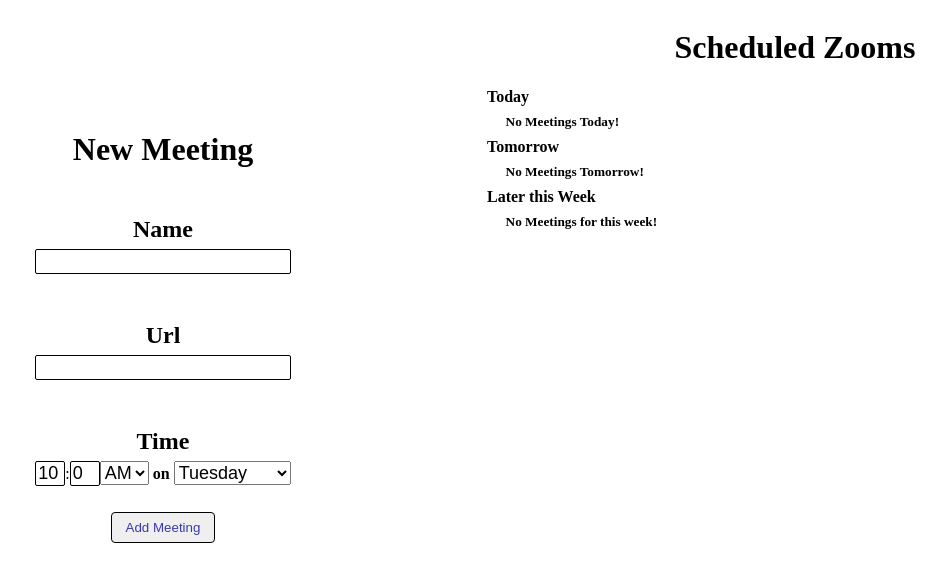
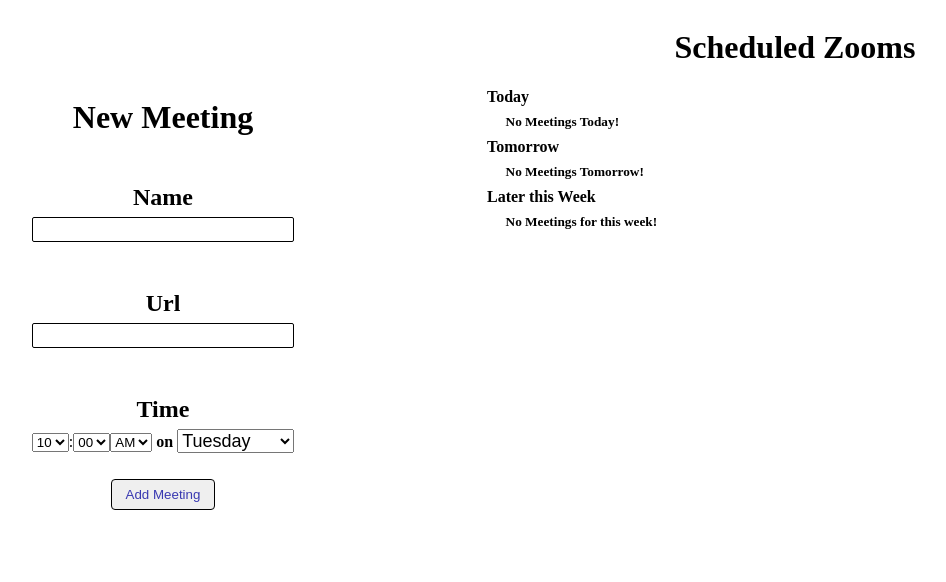
Before and after one commit to JasonXu314/auto-zoom, a Next.js app: page / in a window 1280 px wide. Shown: the top 582 px of the page, without its empty margins (161-1107 px from the left). Built offline with nearby package versions, Linux system fonts and the light colour scheme.

Commit message:
Fixed bug with sorting defaults and reworked time selector

```diff
--- a/components/ZoomLink/ZoomLink.tsx
+++ b/components/ZoomLink/ZoomLink.tsx
@@ -21,6 +21,7 @@
 	useEffect(() => {
 		if (armed) {
 			const interval = setInterval(() => {
+				console.log(closeEnough(time));
 				if (closeEnough(time)) {
 					const newWindow = window.open(url, '_blank');
 					if (!newWindow) {
--- a/pages/index.tsx
+++ b/pages/index.tsx
@@ -34,12 +34,11 @@
 		[sortedMeetings]
 	);
 	const todayMeetings = useMemo(() => (todayIndex === -1 ? sortedMeetings : sortedMeetings.slice(0, todayIndex)), [sortedMeetings, todayIndex]);
-	const tomorrowMeetings = useMemo(() => (tomorrowIndex === -1 ? sortedMeetings : sortedMeetings.slice(todayIndex, tomorrowIndex)), [
-		todayIndex,
-		tomorrowIndex,
-		sortedMeetings
-	]);
-	const futureMeetings = useMemo(() => (tomorrowIndex === -1 ? sortedMeetings : sortedMeetings.slice(tomorrowIndex)), [sortedMeetings, tomorrowIndex]);
+	const tomorrowMeetings = useMemo(
+		() => (tomorrowIndex === -1 ? (todayIndex === -1 ? [] : sortedMeetings.slice(todayIndex)) : sortedMeetings.slice(todayIndex, tomorrowIndex)),
+		[todayIndex, tomorrowIndex, sortedMeetings]
+	);
+	const futureMeetings = useMemo(() => (tomorrowIndex === -1 ? [] : sortedMeetings.slice(tomorrowIndex)), [sortedMeetings, tomorrowIndex]);
 
 	useEffect(() => {
 		setMeetings(JSON.parse(localStorage.getItem('meetings') || '[]') as Meeting[]);
@@ -66,32 +65,27 @@
 				</div>
 				<h4 className={styles.label}>Time</h4>
 				<div className={styles.time}>
-					<input
-						type="number"
-						className={`${styles.num} ${styles.input}`}
-						min={1}
-						max={12}
-						onChange={(evt) => setHour(parseInt(evt.target.value))}
-						value={hour}
-					/>
-					:
-					<input
-						type="number"
-						className={`${styles.num} ${styles.input}`}
-						min={0}
-						max={59}
-						onChange={(evt) => setMinute(parseInt(evt.target.value))}
-						value={minute}
-					/>
-					<select
-						className={styles.AMPM}
-						onChange={(evt) => {
-							setAMPM(evt.target.value as AMPM);
-						}}
-						value={ampm}>
-						<option value="AM">AM</option>
-						<option value="PM">PM</option>
-					</select>
+					<div className={styles.row}>
+						<select onChange={(evt) => setHour(parseInt(evt.target.value))} value={hour}>
+							{new Array(12).fill(null).map((_, i) => (
+								<option value={i + 1} key={i}>
+									{i + 1}
+								</option>
+							))}
+						</select>
+						:
+						<select onChange={(evt) => setMinute(parseInt(evt.target.value))} value={minute}>
+							{new Array(60).fill(null).map((_, i) => (
+								<option value={i} key={i}>
+									{i.toString().length < 2 ? '0' + i : i}
+								</option>
+							))}
+						</select>
+						<select onChange={(evt) => setAMPM(evt.target.value as AMPM)}>
+							<option value="AM">AM</option>
+							<option value="PM">PM</option>
+						</select>
+					</div>
 					<h4> on </h4>
 					<select
 						className={styles.weekday}
--- a/sass/Index.module.scss
+++ b/sass/Index.module.scss
@@ -4,7 +4,7 @@
 
 	.form {
 		margin: auto;
-		margin-top: 5em;
+		margin-top: 3em;
 		border-radius: 5px;
 		padding: 1em;
 
@@ -25,6 +25,11 @@
 		.time {
 			text-align: center;
 			margin-top: 0em;
+
+			.row {
+				display: inline-flex;
+				flex-direction: row;
+			}
 
 			h4 {
 				display: inline;
```
